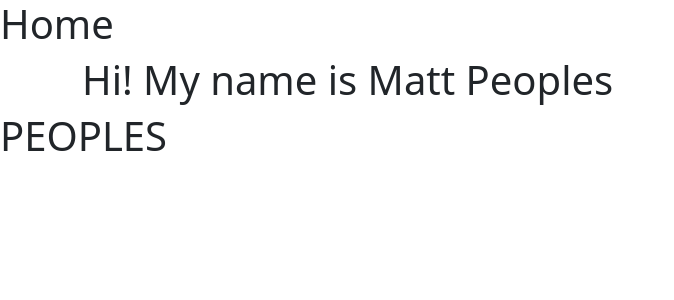
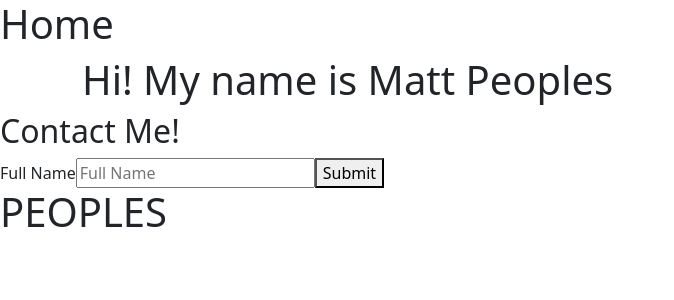
Before and after one commit to peoplesm/peoplesm.github.io, a React (Create React App) app: page / in a window 1280 px wide. Shown: the top 300 px of the page, without its empty margins (0-674 px from the left). Built offline with nearby package versions, Linux system fonts and the light colour scheme.

Commit message:
changed how react-dom is invoked to upgrade to react 18

```diff
--- a/public/index.html
+++ b/public/index.html
@@ -28,7 +28,7 @@
   </head>
   <body>
     <noscript>You need to enable JavaScript to run this app.</noscript>
-    <div id="root"></div>
+    <div id="app"></div>
     <!--
       This HTML file is a template.
       If you open it directly in the browser, you will see an empty page.
--- a/src/App.js
+++ b/src/App.js
@@ -2,12 +2,14 @@ import React from 'react';
 import Header from './components/Header';
 import About from './components/About';
 import Footer from './components/Footer';
+import ContactForm from './components/ContactForm';
 
 function App() {
   return (
     <div>
       <Header />
       <About />
+      <ContactForm />
       <Footer />
     </div>
   );
--- /dev/null
+++ b/src/components/ContactForm.js
@@ -0,0 +1,43 @@
+import React from 'react';
+import { useState } from 'react';
+
+function ContactForm() {
+  const [fullName, setFullName] = useState('');
+
+  const handleInputChange = (e) => {
+    const { target } = e;
+    const inputType = target.name;
+    const inputValue = target.value;
+
+    if (inputType === 'fullName') {
+      setFullName(inputValue);
+    }
+  };
+
+  const handleFormSubmit = (e) => {
+    e.preventDefault();
+
+    setFullName('');
+  };
+
+  return (
+    <form>
+      <div className="form-group">
+        <h2>Contact Me!</h2>
+        <label htmlFor="Full Name">Full Name</label>
+        <input
+          onChange={handleInputChange}
+          value={fullName}
+          name="fullName"
+          type="text"
+          placeholder="Full Name"
+        />
+        <button type="button" onClick={handleFormSubmit}>
+          Submit
+        </button>
+      </div>
+    </form>
+  );
+}
+
+export default ContactForm;
--- a/src/index.js
+++ b/src/index.js
@@ -1,6 +1,7 @@
-import React from 'react';
-import ReactDOM from 'react-dom';
+import { createRoot } from 'react-dom/client';
 import App from './App';
 import 'bootstrap/dist/css/bootstrap.min.css';
 
-ReactDOM.render(<App />, document.getElementById('root'));
+const container = document.getElementById('app');
+const root = createRoot(container);
+root.render(<App />);
```
